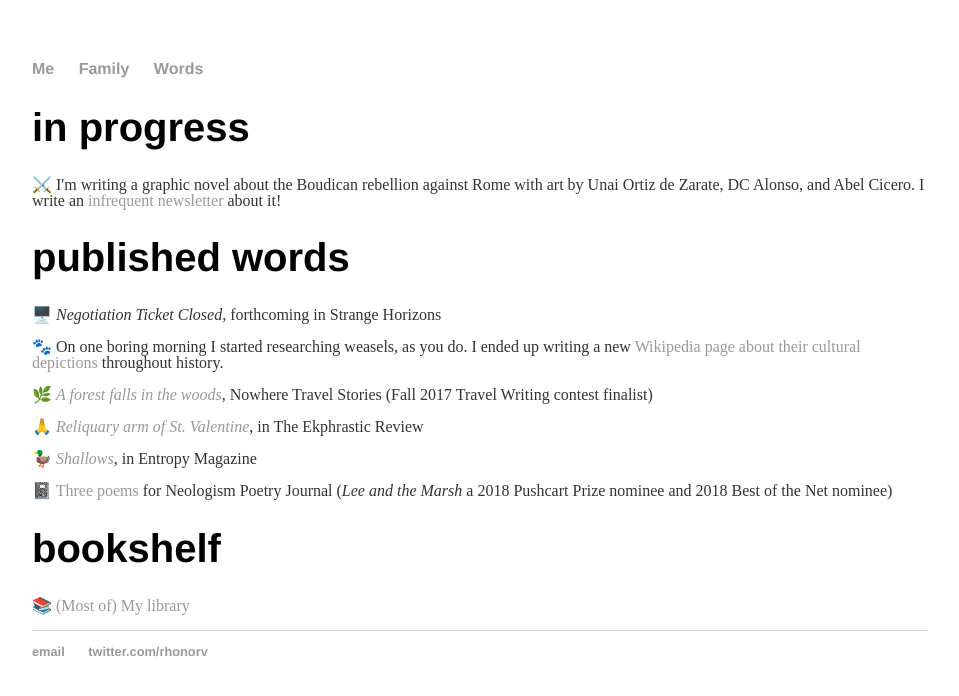
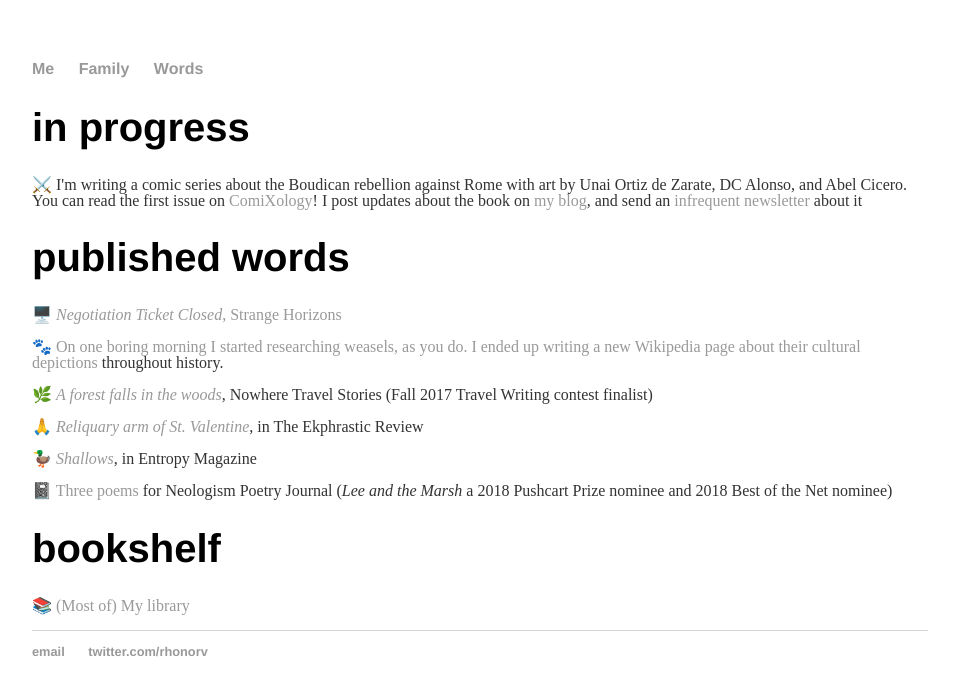
Before and after one commit to rhonorv/rhonorv.github.io, a Jekyll site: the page words/index.html, which Jekyll copies as it is, in a window 1280 px wide. Shown: the top 696 px of the page, without its empty margins (160-1119 px from the left). Built offline with Jekyll 4.4.1, drawn with Linux system fonts in a browser that asks for light colours.

Commit message:
Update index.html

```diff
--- a/words/index.html
+++ b/words/index.html
@@ -20,13 +20,13 @@
 <div class="container">
 	<div class="Words">
 	<h1>in progress</h1>
-      		<p><span aria-hidden="true">⚔️ </span>I'm writing a graphic novel about the Boudican rebellion against Rome with art by Unai Ortiz de Zarate, DC Alonso, and Abel Cicero. I write an <a href="https://www.tinyletter.com/rhonorv">infrequent newsletter</a> about it!</p>
+      		<p><span aria-hidden="true">⚔️ </span>I'm writing a comic series about the Boudican rebellion against Rome with art by Unai Ortiz de Zarate, DC Alonso, and Abel Cicero. You can read the first issue on <a href="https://www.comixology.com/Andraste-1/digital-comic/845142">ComiXology</a>! I post updates about the book on <a href="https://www.andrastecomic.com">my blog</a>, and send an <a href="https://www.tinyletter.com/rhonorv">infrequent newsletter</a> about it</p>
 	</div>
 <div class="container">
 
 	<div class="words">
 	<h1>published words</h1>
-		<p><span aria-hidden="true">🖥️ </span><em>Negotiation Ticket Closed</em>, forthcoming in Strange Horizons</p>
+		<p><span aria-hidden="true">🖥️ </span><a href="http://strangehorizons.com/poetry/negotiation-ticket-closed/"><em>Negotiation Ticket Closed</em>, Strange Horizons</p>
 
 		<p><span aria-hidden="true">🐾 </span>On one boring morning I started researching weasels, as you do. I ended up writing a new <a href="https://en.wikipedia.org/wiki/Cultural_depictions_of_weasels">Wikipedia page about their cultural depictions</a> throughout history.</p>
 
```
